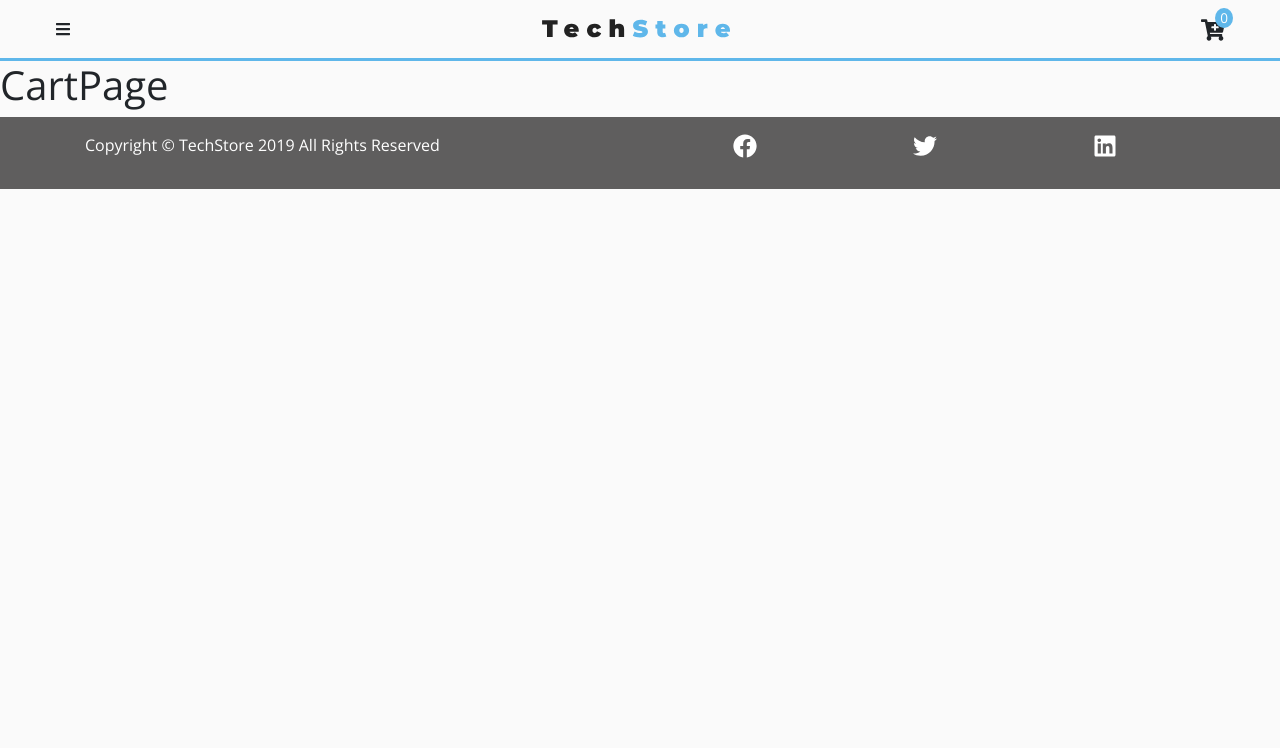
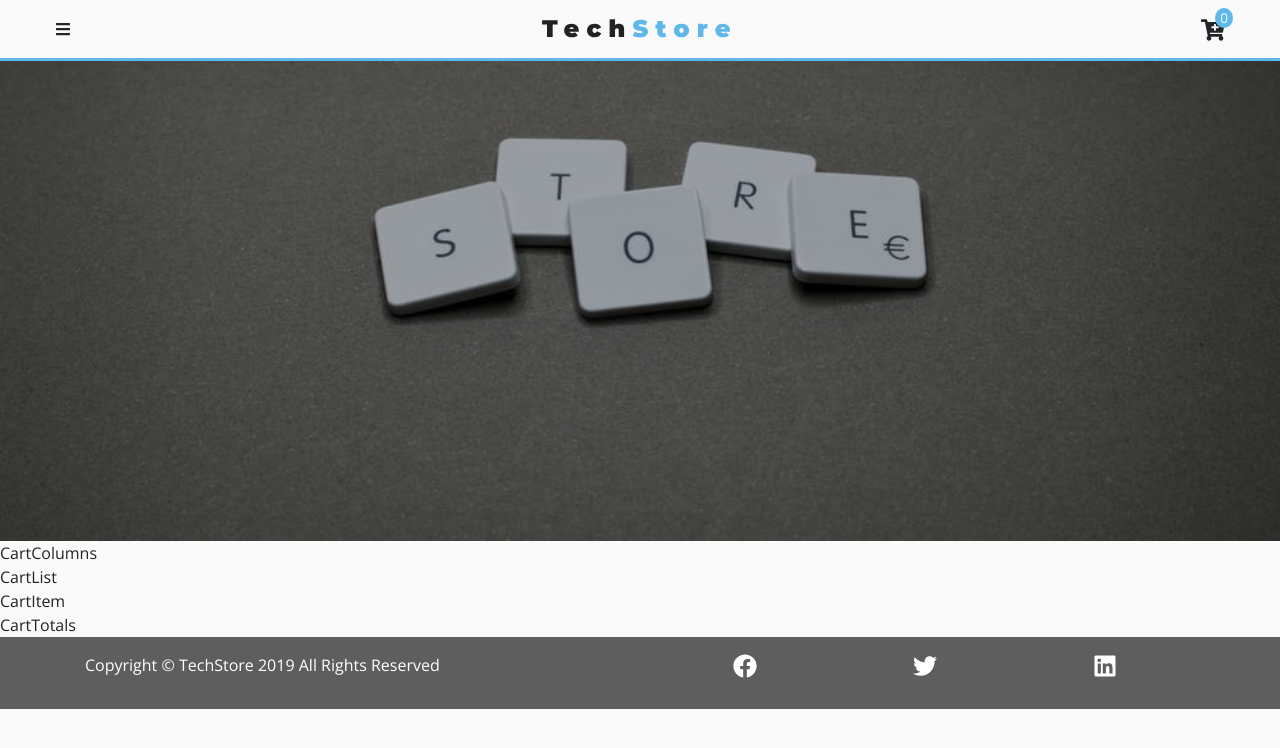
Before and after one commit to Molderck/TechStore-ReactJS, a React (Create React App) app in the folder tech-store/: page /cart in a window 1280 px wide. Shown: the top 748 px of the page. Built offline with nearby package versions, Linux system fonts and the light colour scheme.

Commit message:
Setting up components for CartPage

```diff
--- /dev/null
+++ b/tech-store/src/components/CartPage/Cart.js
@@ -0,0 +1,14 @@
+import React from "react";
+import Title from "../Title";
+import CartColumns from "./CartColumns";
+import CartList from "./CartList";
+import CartTotals from "./CartTotals";
+export default function Cart() {
+  return (
+    <div>
+      <CartColumns />
+      <CartList />
+      <CartTotals />
+    </div>
+  );
+}
--- /dev/null
+++ b/tech-store/src/components/CartPage/CartColumns.js
@@ -0,0 +1,5 @@
+import React from "react";
+
+export default function CartColumns() {
+  return <div>CartColumns</div>;
+}
--- /dev/null
+++ b/tech-store/src/components/CartPage/CartItem.js
@@ -0,0 +1,5 @@
+import React from "react";
+
+export default function CartItem() {
+  return <div>CartItem</div>;
+}
--- /dev/null
+++ b/tech-store/src/components/CartPage/CartList.js
@@ -0,0 +1,11 @@
+import React from "react";
+import CartItem from "./CartItem";
+
+export default function CartList() {
+  return (
+    <div>
+      CartList
+      <CartItem />
+    </div>
+  );
+}
--- /dev/null
+++ b/tech-store/src/components/CartPage/CartTotals.js
@@ -0,0 +1,5 @@
+import React from "react";
+
+export default function CartTotals() {
+  return <div>CartTotals</div>;
+}
--- a/tech-store/src/pages/CartPage.js
+++ b/tech-store/src/pages/CartPage.js
@@ -1,9 +1,12 @@
-import React from 'react'
-
+import React from "react";
+import Hero from "../components/Hero";
+import cartBcg from "../images/storeBcg.jpeg";
+import CartSection from "../components/CartPage/Cart";
 export default function CartPage() {
   return (
-    <React.Fragment>
-        <h1>CartPage</h1>
-    </React.Fragment>
-  )
+    <>
+      <Hero img={cartBcg} />
+      <CartSection />
+    </>
+  );
 }
```
